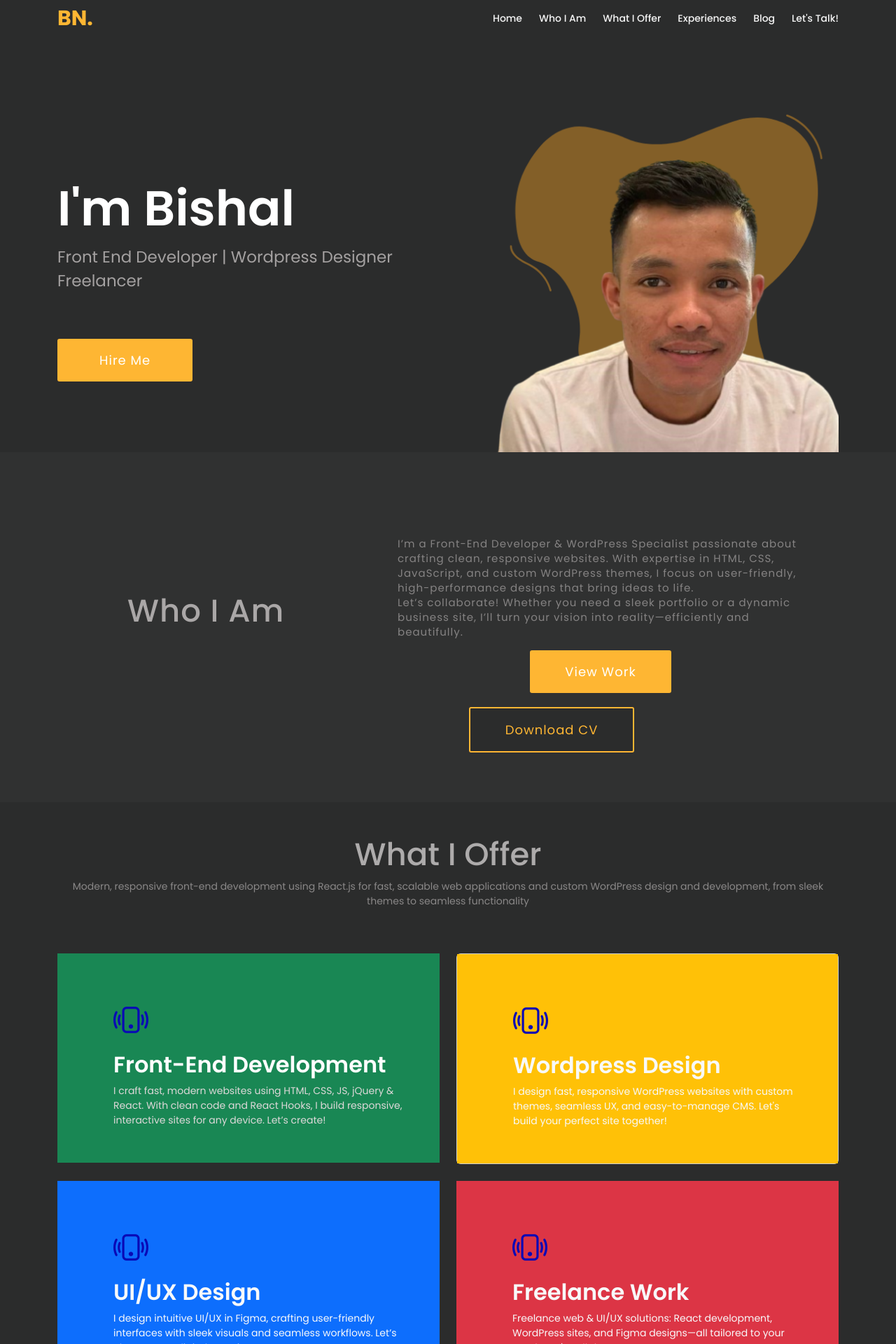
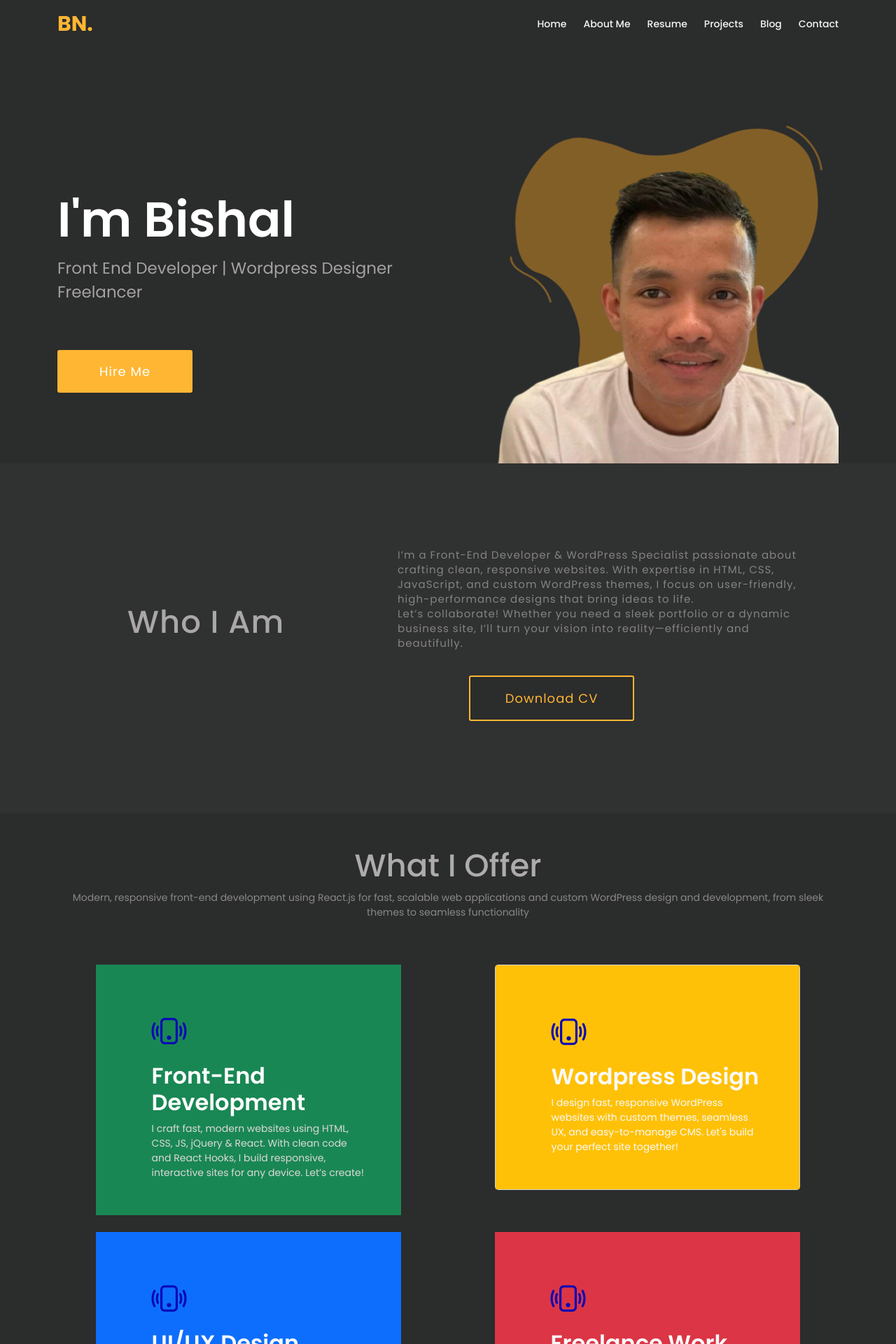
Before and after one commit to Bishal-np/portfolio, a React (Vite) app: page / in a window 1280 px wide. Shown: the top 1920 px of the page at 70% size. Built offline with nearby package versions, Linux system fonts and the light colour scheme.

Commit message:
header update

```diff
--- a/src/componant/Header.jsx
+++ b/src/componant/Header.jsx
@@ -2,6 +2,7 @@ import React, { useState, useEffect } from 'react';
 import "../scss/layouts/header.scss";
 function Header() {
   const [isScrolled, setIsScrolled] = useState(false);
+
 
   useEffect(() => {
     const handleScroll = () => {
@@ -24,22 +25,22 @@ function Header() {
     <>
 
 
-      <header className={`navbar navbar-expand-lg py-3 bg-body-dark ${isScrolled ? 'scrolled' : ''}`}>
+      <header className={`navbar navbar-expand-lg py-4 bg-body-dark ${isScrolled ? 'scrolled' : ''}`}>
 
         <div className="container">
 
           <div className="logo"><a href="/home">BN.</a></div>
-        <button className="navbar-toggler text-light " type="button" data-bs-toggle="collapse" data-bs-target="#navbarSupportedContent" aria-controls="navbarSupportedContent" aria-expanded="false" aria-label="Toggle navigation">
-          <span className="navbar-toggler-icon  " />
+          <button className="navbar-toggler  " id='nav-bar-toggle' type="button" data-bs-toggle="collapse" data-bs-target="#navbarSupportedContent" aria-controls="navbarSupportedContent" aria-expanded="false" aria-label="Toggle navigation">
+            <span className="navbar-toggler-icon "  />
           </button>
           <div className="collapse navbar-collapse" id="navbarSupportedContent">
-          <ul className='d-flex mb-0 ms-auto gap-4 align-items-center menu-items'>
+            <ul className='d-flex mb-0 ms-auto gap-4 align-items-center menu-items' id='menu_list'>
               <li><a href={`#home`}>Home</a></li>
-            <li><a href={`#about`}>Who I Am</a></li>
-            <li><a href={`#services`}>What I Offer</a></li>
-            <li><a href={`#experiences`}>Experiences</a></li>
+              <li><a href={`#about`}>About Me</a></li>
+              <li><a href={`#services`}>Resume</a></li>
+              <li><a href={`#experiences`}>Projects</a></li>
               <li><a href={`#blog`}>Blog</a></li>
-            <li><a href={`#contact`}>Let's Talk!</a></li>
+              <li><a href={`#contact`}>Contact</a></li>
             </ul>
 
           </div>
--- a/src/componant/layouts/About.jsx
+++ b/src/componant/layouts/About.jsx
@@ -10,7 +10,6 @@ function About() {
             <p>I’m a Front-End Developer & WordPress Specialist passionate about crafting clean, responsive websites. With expertise in HTML, CSS, JavaScript, and custom WordPress themes, I focus on user-friendly, high-performance designs that bring ideas to life. <br />
               Let’s collaborate! Whether you need a sleek portfolio or a dynamic business site, I’ll turn your vision into reality—efficiently and beautifully.</p>
             <div>
-              <button className="view-work"> View Work</button>
               <button className="download-cv"><a href="public/bishal-nepali-cv (1).pdf">Download CV</a></button></div>
           </div>
         </section>
--- a/src/scss/layouts/header.scss
+++ b/src/scss/layouts/header.scss
@@ -1,13 +1,29 @@
 header {
   background-color: var(--primary-color);
-
-
   .logo {
     font-size: 30px;
     font-weight: 700;
     color: var(--secondary-color);
   }
+.navbar-toggler{
+  border: none;
+  .navbar-toggler-icon{
+    background-color: var(--secondary-color);
+    color: var(--primary-color);
+  }
 
+}
+@media (max-width:576px) {
+  ul{
+    position: absolute;
+    top: 80px;
+    left: 0;
+    right: 0;
+    flex-direction: column;
+    background-color: rgb(63, 61, 61);
+  }
+
+}
 
   .menu-items {
     color: rgba(255, 255, 255, 0.952);
@@ -21,6 +37,8 @@ header {
       }
     }
   }
+
+
 }
 
 .scrolled {
--- a/src/scss/pages/home.scss
+++ b/src/scss/pages/home.scss
@@ -410,37 +410,6 @@
         }
       }
 
-      div {
-        @media (max-width: 991px) {
-          display: flex;
-        }
-        @media (max-width: 576px) {
-          display: flex;
-          gap: 100px;
-        }
-        .view-work {
-          background-color: var(--secondary-color);
-          padding: 20px 50px;
-          border-radius: 3px;
-          border: none;
-          color: white;
-          font-size: 18px;
-          letter-spacing: 1px;
-          margin-right: 20px;
-          cursor: pointer;
-          @media (max-width: 576px) {
-            padding: 10px 20px;
-            font-size: 10px;
-          }
-        }
-
-        .view-work:hover {
-          border: 2px var(--secondary-color) solid;
-          background-color: var(--primary-color);
-          color: var(--secondary-color);
-          cursor: pointer;
-        }
-
         .download-cv {
           background-color: var(--primary-color);
           color: var(--secondary-color);
@@ -451,8 +420,10 @@
           letter-spacing: 1px;
           margin-right: 160px;
           margin-top: 20px;
+          text-align: center;
+
           @media (max-width:576px) {
-            padding: 10px;
+          padding: 10px;
 
           }
         }
@@ -465,7 +436,7 @@
       }
     }
   }
-}
+
 
 .services {
   background-color: var(--primary-color);
@@ -493,6 +464,12 @@
         width: 80%;
         margin: 0 auto;
         border-radius: 5px;
+      }
+      @media (min-width:320px) {
+        width: 80%;
+        margin: 0 auto;
+        border-radius: 5px;
+
 
       }
 
@@ -528,6 +505,13 @@
           font-weight: 600;
 
           }
+          @media (max-width:320px) {
+            text-align: center;
+            margin-top: 10px;
+            font-size: 15px;
+            font-weight: 600;
+
+            }
         }
         .card-dec {
           padding-left: 30px;
```
Lines whose indentation alone changed are shown as unchanged.
